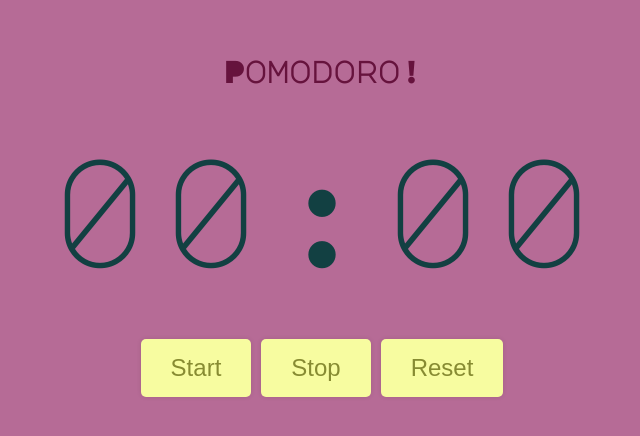
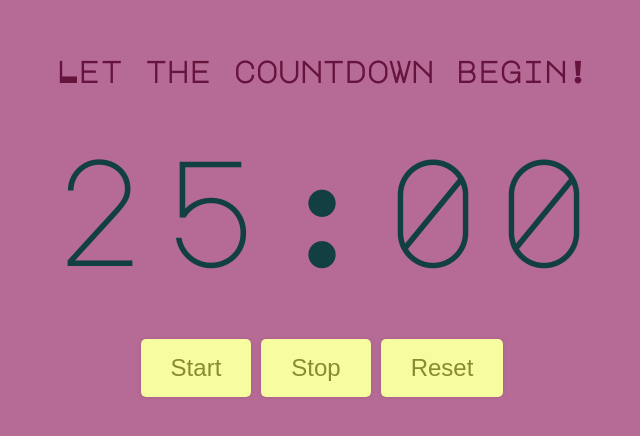
Before and after one commit to cariocaphil/pomodoro-timer, a React (Create React App) app: page / in a window 1280 px wide. Shown: the part 172-608 px from the top of the page, without its empty margins (318-958 px from the left). Built offline with nearby package versions, Linux system fonts and the light colour scheme.

Commit message:
add start timer logic

```diff
--- a/src/App.js
+++ b/src/App.js
@@ -1,23 +1,42 @@
+import React, { useState } from 'react';
 import './App.css';
 
-function App() {
+function padTime(time) {
+  return time.toString().padStart(2, '0');
+}
+
+export default function App() {
+  const [title, setTitle] = useState('Let the countdown begin!');
+  const [timeLeft, setTimeLeft] = useState(25 * 60);
+
+  function startTimer() {
+    setInterval(() => {
+      setTimeLeft((timeLeft) => {
+        if (timeLeft >= 1) return timeLeft - 1;
+
+        return 0;
+      });
+    }, 1000);
+  }
+
+  const minutes = padTime(Math.floor(timeLeft / 60));
+  const seconds = padTime(timeLeft - minutes * 60);
+
   return (
     <div className="app">
-      <h2>Pomodoro!</h2>
+      <h2>{title}</h2>
 
       <div className="timer">
-        <span>00</span>
+        <span>{minutes}</span>
         <span>:</span>
-        <span>00</span>
+        <span>{seconds}</span>
       </div>
 
       <div className="buttons">
-        <button>Start</button>
+        <button onClick={startTimer}>Start</button>
         <button>Stop</button>
         <button>Reset</button>
       </div>
     </div>
   );
 }
-
-export default App;
```
